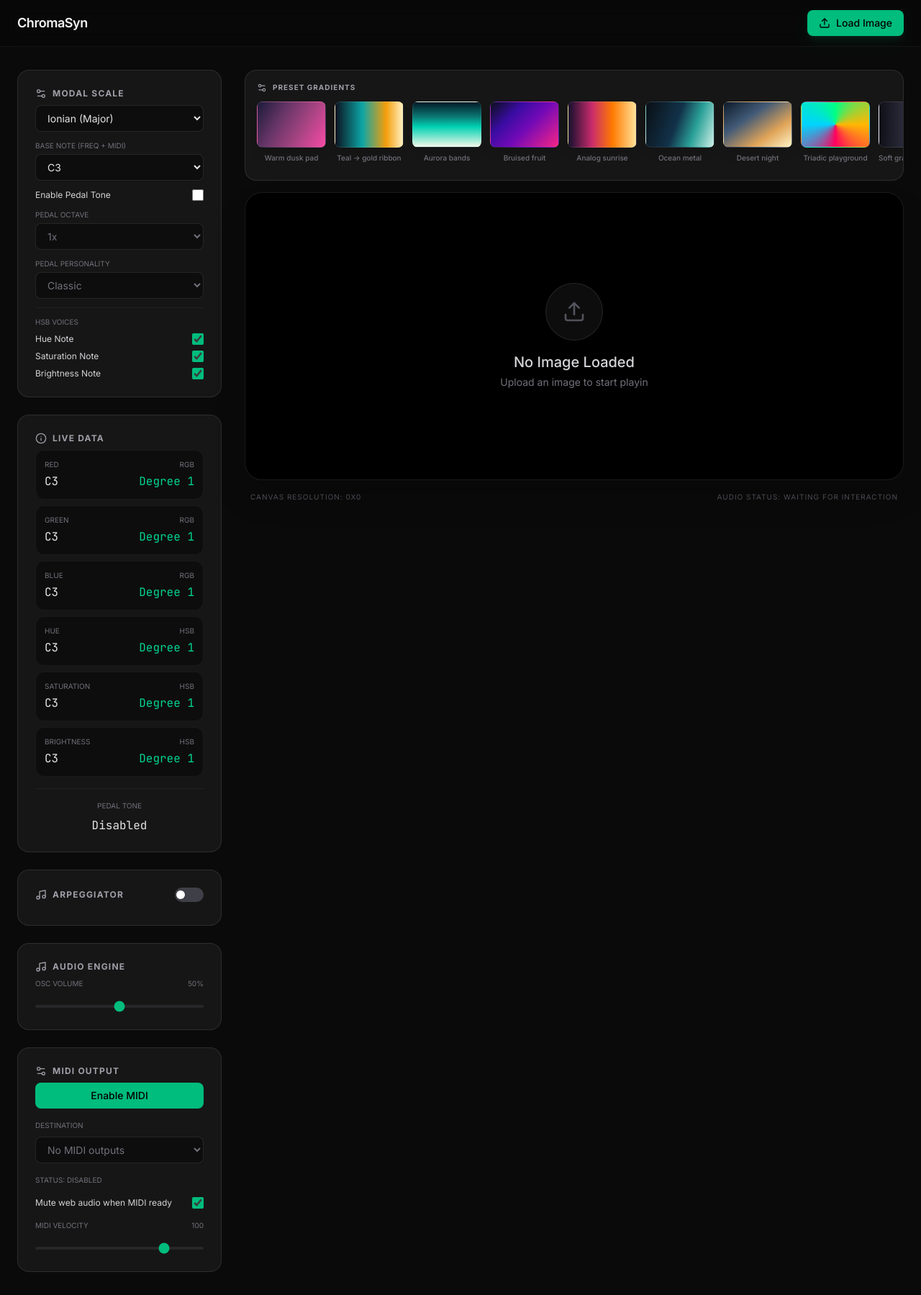
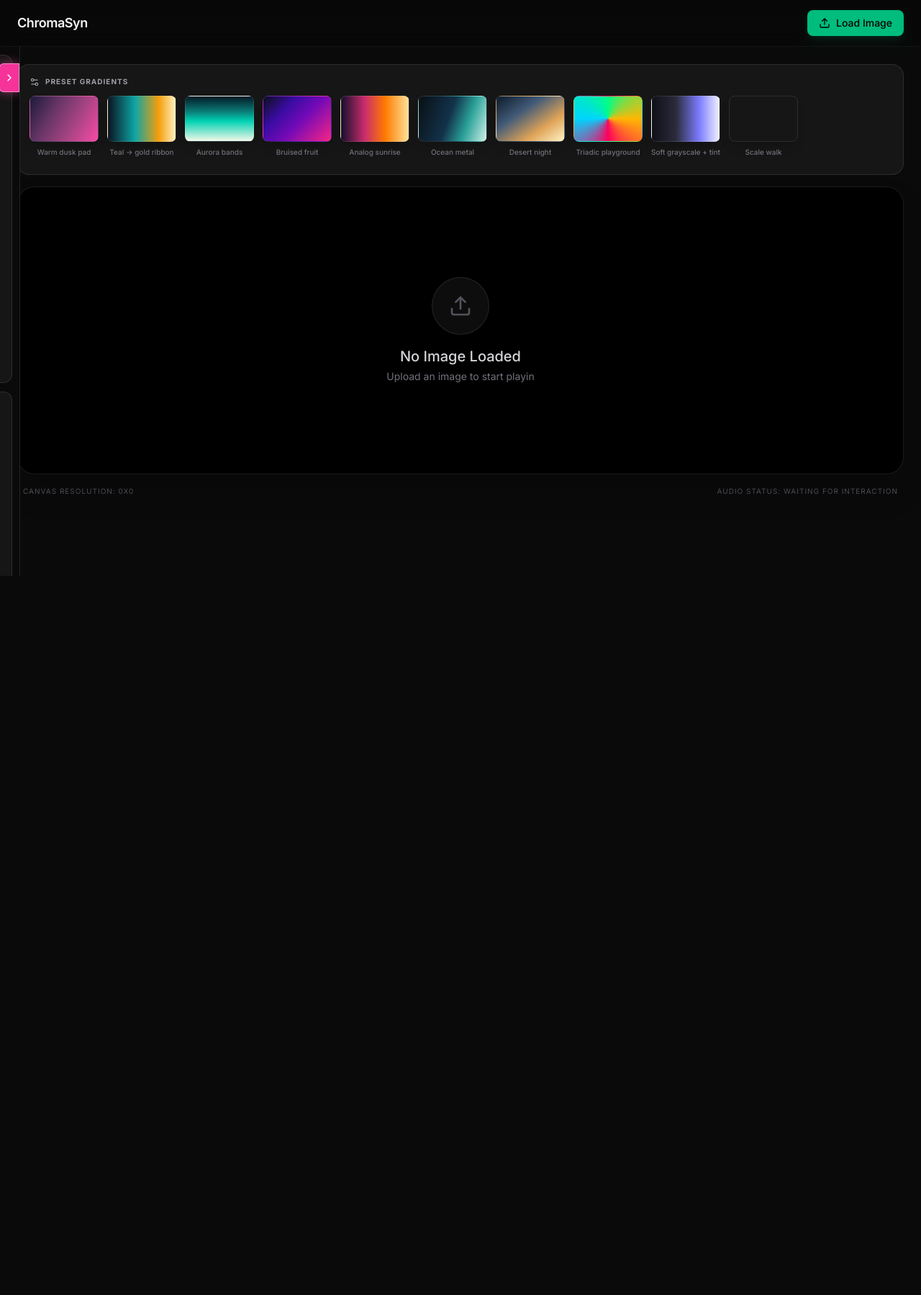
Before and after one commit to OliviaLaBorde/ChromaSyn, a React (Vite) app: page / in a window 1280 px wide. Shown: the whole page at 72% size. After the commit the page ends 800 px from the top, so only its background shows below. Built offline with nearby package versions, Linux system fonts and the light colour scheme.

Commit message:
ui rework

```diff
--- a/src/App.tsx
+++ b/src/App.tsx
@@ -1,5 +1,5 @@
 import React, { useState, useRef, useEffect, useCallback, useMemo } from 'react';
-import { Upload, Music, Settings2, Info } from 'lucide-react';
+import { Upload, Music, Settings2, Info, ChevronDown, ChevronLeft, ChevronRight } from 'lucide-react';
 import { motion, AnimatePresence } from 'motion/react';
 import { useMidiOutput } from './useMidiOutput';
 
@@ -38,6 +38,7 @@ type VoiceMappingConfig = {
 type VoiceMappingById = Record<VoiceId, VoiceMappingConfig>;
 
 type PedalPersonality = 'classic' | 'anchor' | 'inertia' | 'edge-walk';
+type ControlPanelId = 'scale' | 'arp' | 'audio' | 'midi';
 
 const SCALES: Scale[] = [
   { name: 'Ionian (Major)', intervals: [0, 2, 4, 5, 7, 9, 11] },
@@ -96,6 +97,8 @@ const PRESETS = [
   { name: 'Soft grayscale + tint', gradient: 'linear-gradient(90deg, #101018 0%, #2a2a3a 35%, #7c7cff 70%, #f2f2ff 100%)' },
   { name: 'Scale walk', gradient: 'special:scale-walk' },
 ];
+
+const PANEL_SHELL_CLASS = 'bg-white/5 rounded-xl p-4 border border-white/10';
 
 // --- Helper Functions ---
 
@@ -217,6 +220,14 @@ export default function App() {
   const [pedalPersonality, setPedalPersonality] = useState<PedalPersonality>('classic');
   const [oscillatorVolume, setOscillatorVolume] = useState(50);
   const [voiceMappingConfig, setVoiceMappingConfig] = useState<VoiceMappingById>(() => getDefaultVoiceMappingConfig());
+  const [openPanels, setOpenPanels] = useState<Record<ControlPanelId, boolean>>({
+    scale: true,
+    arp: false,
+    audio: false,
+    midi: false,
+  });
+  const [isSidebarPinned, setIsSidebarPinned] = useState(false);
+  const [isSidebarHovered, setIsSidebarHovered] = useState(false);
 
   const {
     enable: enableMidi,
@@ -900,6 +911,35 @@ export default function App() {
     });
   }, [baseMidiNote, currentHSB, currentRGB, currentScale, getRawVoiceValue, voiceMappingConfig]);
 
+  const togglePanel = useCallback((panelId: ControlPanelId) => {
+    setOpenPanels((prev) => ({
+      ...prev,
+      [panelId]: !prev[panelId],
+    }));
+  }, []);
+  const isSidebarOpen = isSidebarPinned || isSidebarHovered;
+
+  const renderPanelHeader = useCallback(
+    (panelId: ControlPanelId, title: string, icon: React.ReactNode) => {
+      const isOpen = openPanels[panelId];
+      return (
+        <button
+          type="button"
+          onClick={() => togglePanel(panelId)}
+          className="w-full flex items-center justify-between gap-3 text-zinc-300 hover:text-zinc-100 transition-colors"
+          aria-expanded={isOpen}
+        >
+          <div className="flex items-center gap-2 text-zinc-400">
+            {icon}
+            <h2 className="text-[11px] font-bold uppercase tracking-widest">{title}</h2>
+          </div>
+          <ChevronDown className={`w-4 h-4 text-zinc-500 transition-transform ${isOpen ? 'rotate-180' : ''}`} />
+        </button>
+      );
+    },
+    [openPanels, togglePanel],
+  );
+
   const previewPedalDegree = resolvePedalDegree(currentRGB.r, currentRGB.g, currentRGB.b, false);
   const previewPedalSemitones = previewPedalDegree ? currentScale.intervals[previewPedalDegree - 1] : null;
   const previewPedalBaseNote = previewPedalSemitones !== null ? baseMidiNote + previewPedalSemitones : null;
@@ -909,7 +949,7 @@ export default function App() {
   const previewPedalNoteName = previewPedalMidiNote !== null ? midiNoteToName(previewPedalMidiNote) : null;
 
   return (
-    <div className="min-h-screen bg-[#0a0a0a] text-zinc-100 font-sans selection:bg-emerald-500/30">
+    <div className="min-h-screen overflow-x-hidden bg-[#0a0a0a] text-zinc-100 font-sans selection:bg-emerald-500/30">
       {/* Header */}
       <header className="border-b border-white/5 bg-black/20 backdrop-blur-md sticky top-0 z-50">
         <div className="max-w-7xl mx-auto px-6 h-16 flex items-center justify-between">
@@ -927,22 +967,67 @@ export default function App() {
         </div>
       </header>
 
-      <main className="max-w-7xl mx-auto px-6 py-8 grid grid-cols-1 lg:grid-cols-4 gap-8">
-        {/* Sidebar Controls */}
-        <aside className="lg:col-span-1 space-y-6">
-          <section className="bg-white/5 rounded-2xl p-6 border border-white/10 space-y-4">
-            <div className="flex items-center gap-2 text-zinc-400 mb-2">
-              <Settings2 className="w-4 h-4" />
-              <h2 className="text-xs font-bold uppercase tracking-widest">Modal Scale</h2>
+      <div
+        className={`fixed left-0 top-16 z-40 h-[calc(100vh-4rem)] w-[300px] transition-transform duration-200 ${
+          isSidebarOpen ? 'translate-x-0' : '-translate-x-[calc(100%-28px)]'
+        }`}
+        onMouseEnter={() => setIsSidebarHovered(true)}
+        onMouseLeave={() => setIsSidebarHovered(false)}
+      >
+        <aside
+          className={`relative h-full bg-[#0b0b0b]/95 backdrop-blur-md border-r border-white/10 px-2.5 py-3 space-y-3 ${
+            isSidebarOpen ? 'overflow-y-auto' : 'overflow-hidden'
+          }`}
+        >
+          <button
+            type="button"
+            onClick={() => setIsSidebarPinned((prev) => !prev)}
+            className="absolute right-0 top-6 h-10 w-7 rounded-l-md bg-pink-500 border border-pink-300/80 shadow-[0_0_14px_rgba(236,72,153,0.55)] flex items-center justify-center text-white hover:bg-pink-400 hover:shadow-[0_0_18px_rgba(244,114,182,0.75)]"
+            title={isSidebarPinned ? 'Unpin Controls' : 'Pin Controls'}
+            aria-label={isSidebarPinned ? 'Unpin Controls' : 'Pin Controls'}
+          >
+            {isSidebarOpen ? <ChevronLeft className="w-4 h-4" /> : <ChevronRight className="w-4 h-4" />}
+          </button>
+
+          {/* live data feed */}
+          <section className={`${PANEL_SHELL_CLASS} space-y-3`}>
+            <div className="flex items-center gap-2 text-zinc-400">
+              <Info className="w-3.5 h-3.5" />
+              <h2 className="text-[11px] font-bold uppercase tracking-widest">Live Data</h2>
             </div>
-            <div className="space-y-3">
+            <div className="space-y-1.5">
+              {liveVoiceRows.map((voice) => (
+                <div key={voice.id} className="bg-black/40 rounded-lg p-2 border border-white/5">
+                  <div className="flex items-center justify-between text-[9px] uppercase text-zinc-500">
+                    <span>{voice.label}</span>
+                    <span>{voice.source}</span>
+                  </div>
+                  <div className="mt-1 flex items-center justify-between font-mono text-xs">
+                    <span className="text-zinc-200">{voice.enabled ? voice.noteName : 'Muted'}</span>
+                    <span className="text-emerald-400">Deg {voice.degree}</span>
+                  </div>
+                </div>
+              ))}
+            </div>
+            <div className="pt-2 border-t border-white/5">
+              <div className="text-[9px] text-zinc-500 uppercase mb-1 text-center">Pedal Tone</div>
+              <div className="text-center font-mono text-xs text-zinc-200">
+                {isPedalToneEnabled && previewPedalDegree && previewPedalNoteName ? `Degree ${previewPedalDegree} - ${previewPedalNoteName} (${pedalPersonality})` : 'Disabled'}
+              </div>
+            </div>
+          </section>
+
+          <section className={PANEL_SHELL_CLASS}>
+            {renderPanelHeader('scale', 'Modal Scale', <Settings2 className="w-3.5 h-3.5" />)}
+            {openPanels.scale && (
+              <div className="mt-3 space-y-2.5">
                 <select
                   value={currentScale.name}
                   onChange={(e) => {
                     const selected = SCALES.find((scale) => scale.name === e.target.value);
                     if (selected) setCurrentScale(selected);
                   }}
-                className="w-full bg-black/40 border border-white/10 rounded-lg px-3 py-2 text-sm text-zinc-200"
+                  className="w-full bg-black/40 border border-white/10 rounded-lg px-2.5 py-1.5 text-xs text-zinc-200"
                 >
                   {SCALES.map((scale) => (
                     <option key={scale.name} value={scale.name}>
@@ -951,11 +1036,11 @@ export default function App() {
                   ))}
                 </select>
                 <div className="space-y-1">
-                <div className="text-[10px] text-zinc-500 uppercase">Base Note (Freq + MIDI)</div>
+                  <div className="text-[9px] text-zinc-500 uppercase">Base Note (Freq + MIDI)</div>
                   <select
                     value={String(baseMidiNote)}
                     onChange={(e) => setBaseMidiNote(parseInt(e.target.value, 10))}
-                  className="w-full bg-black/40 border border-white/10 rounded-lg px-3 py-2 text-sm text-zinc-200"
+                    className="w-full bg-black/40 border border-white/10 rounded-lg px-2.5 py-1.5 text-xs text-zinc-200"
                   >
                     {BASE_NOTE_OPTIONS.map((option) => (
                       <option key={option.midiNote} value={option.midiNote}>
@@ -964,7 +1049,7 @@ export default function App() {
                     ))}
                   </select>
                 </div>
-              <label className="flex items-center justify-between gap-3 text-xs text-zinc-300">
+                <label className="flex items-center justify-between gap-2 text-xs text-zinc-300">
                   <span>Enable Pedal Tone</span>
                   <input
                     type="checkbox"
@@ -974,12 +1059,12 @@ export default function App() {
                   />
                 </label>
                 <div className="space-y-1">
-                <div className="text-[10px] text-zinc-500 uppercase">Pedal Octave</div>
+                  <div className="text-[9px] text-zinc-500 uppercase">Pedal Octave</div>
                   <select
                     value={String(pedalOctaveMultiplier)}
                     onChange={(e) => setPedalOctaveMultiplier(parseInt(e.target.value, 10) as 1 | 2 | 3)}
                     disabled={!isPedalToneEnabled}
-                  className="w-full bg-black/40 border border-white/10 rounded-lg px-3 py-2 text-sm text-zinc-200 disabled:text-zinc-500"
+                    className="w-full bg-black/40 border border-white/10 rounded-lg px-2.5 py-1.5 text-xs text-zinc-200 disabled:text-zinc-500"
                   >
                     <option value="1">1x</option>
                     <option value="2">2x</option>
@@ -987,12 +1072,12 @@ export default function App() {
                   </select>
                 </div>
                 <div className="space-y-1">
-                <div className="text-[10px] text-zinc-500 uppercase">Pedal Personality</div>
+                  <div className="text-[9px] text-zinc-500 uppercase">Pedal Personality</div>
                   <select
                     value={pedalPersonality}
                     onChange={(e) => setPedalPersonality(e.target.value as PedalPersonality)}
                     disabled={!isPedalToneEnabled}
-                  className="w-full bg-black/40 border border-white/10 rounded-lg px-3 py-2 text-sm text-zinc-200 disabled:text-zinc-500"
+                    className="w-full bg-black/40 border border-white/10 rounded-lg px-2.5 py-1.5 text-xs text-zinc-200 disabled:text-zinc-500"
                   >
                     {PEDAL_PERSONALITIES.map((personality) => (
                       <option key={personality.value} value={personality.value}>
@@ -1001,9 +1086,9 @@ export default function App() {
                     ))}
                   </select>
                 </div>
-              <div className="pt-3 border-t border-white/5 space-y-2">
-                <div className="text-[10px] text-zinc-500 uppercase">HSB Voices</div>
-                <label className="flex items-center justify-between gap-3 text-xs text-zinc-300">
+                <div className="pt-2 border-t border-white/5 space-y-1.5">
+                  <div className="text-[9px] text-zinc-500 uppercase">HSB Voices</div>
+                  <label className="flex items-center justify-between gap-2 text-xs text-zinc-300">
                     <span>Hue Note</span>
                     <input
                       type="checkbox"
@@ -1012,7 +1097,7 @@ export default function App() {
                       className="h-4 w-4 accent-emerald-500"
                     />
                   </label>
-                <label className="flex items-center justify-between gap-3 text-xs text-zinc-300">
+                  <label className="flex items-center justify-between gap-2 text-xs text-zinc-300">
                     <span>Saturation Note</span>
                     <input
                       type="checkbox"
@@ -1021,7 +1106,7 @@ export default function App() {
                       className="h-4 w-4 accent-emerald-500"
                     />
                   </label>
-                <label className="flex items-center justify-between gap-3 text-xs text-zinc-300">
+                  <label className="flex items-center justify-between gap-2 text-xs text-zinc-300">
                     <span>Brightness Note</span>
                     <input
                       type="checkbox"
@@ -1032,43 +1117,15 @@ export default function App() {
                   </label>
                 </div>
               </div>
+            )}
           </section>
 
-          {/* live data feed */}
-          <section className="bg-white/5 rounded-2xl p-6 border border-white/10 space-y-4">
-            <div className="flex items-center gap-2 text-zinc-400 mb-2">
-              <Info className="w-4 h-4" />
-              <h2 className="text-xs font-bold uppercase tracking-widest">Live Data</h2>
-            </div>
-            <div className="space-y-2">
-              {liveVoiceRows.map((voice) => (
-                <div key={voice.id} className="bg-black/40 rounded-xl p-3 border border-white/5">
-                  <div className="flex items-center justify-between text-[10px] uppercase text-zinc-500">
-                    <span>{voice.label}</span>
-                    <span>{voice.source}</span>
-                  </div>
-                  <div className="mt-1 flex items-center justify-between font-mono">
-                    <span className="text-zinc-200">{voice.enabled ? voice.noteName : 'Muted'}</span>
-                    <span className="text-emerald-400">Degree {voice.degree}</span>
-                  </div>
-                </div>
-              ))}
-            </div>
-            <div className="pt-4 border-t border-white/5">
-              <div className="text-[10px] text-zinc-500 uppercase mb-2 text-center">Pedal Tone</div>
-              <div className="text-center font-mono text-zinc-200">
-                {isPedalToneEnabled && previewPedalDegree && previewPedalNoteName ? `Degree ${previewPedalDegree} - ${previewPedalNoteName} (${pedalPersonality})` : 'Disabled'}
-              </div>
-            </div>
-          </section>
-
-
-          <section className="bg-white/5 rounded-2xl p-6 border border-white/10 space-y-4">
-            <div className="flex items-center justify-between text-zinc-400 mb-2">
-              <div className="flex items-center gap-2">
-                <Music className="w-4 h-4" />
-                <h2 className="text-xs font-bold uppercase tracking-widest">Arpeggiator</h2>
-              </div>
+          <section className={PANEL_SHELL_CLASS}>
+            {renderPanelHeader('arp', 'Arpeggiator', <Music className="w-3.5 h-3.5" />)}
+            {openPanels.arp && (
+              <div className="mt-3 space-y-2">
+                <div className="flex items-center justify-between text-xs text-zinc-300">
+                  <span>Enabled</span>
                   <button
                     onClick={() => setIsArpEnabled(!isArpEnabled)}
                     className={`w-10 h-5 rounded-full transition-colors relative ${isArpEnabled ? 'bg-emerald-500' : 'bg-zinc-700'}`}
@@ -1076,10 +1133,9 @@ export default function App() {
                     <motion.div animate={{ x: isArpEnabled ? 20 : 2 }} className="absolute top-1 w-3 h-3 bg-white rounded-full shadow-sm" />
                   </button>
                 </div>
-
                 {isArpEnabled && (
-              <div className="space-y-3 pt-2">
-                <div className="flex justify-between text-[10px] text-zinc-500 uppercase">
+                  <div className="space-y-2">
+                    <div className="flex justify-between text-[9px] text-zinc-500 uppercase">
                       <span>Speed</span>
                       <span>{arpSpeed}ms</span>
                     </div>
@@ -1102,15 +1158,15 @@ export default function App() {
                     </div>
                   </div>
                 )}
+              </div>
+            )}
           </section>
 
-          <section className="bg-white/5 rounded-2xl p-6 border border-white/10 space-y-4">
-            <div className="flex items-center gap-2 text-zinc-400 mb-2">
-              <Music className="w-4 h-4" />
-              <h2 className="text-xs font-bold uppercase tracking-widest">Audio Engine</h2>
-            </div>
-            <div className="space-y-2">
-              <div className="flex justify-between text-[10px] text-zinc-500 uppercase">
+          <section className={PANEL_SHELL_CLASS}>
+            {renderPanelHeader('audio', 'Audio Engine', <Music className="w-3.5 h-3.5" />)}
+            {openPanels.audio && (
+              <div className="mt-3 space-y-2">
+                <div className="flex justify-between text-[9px] text-zinc-500 uppercase">
                   <span>Osc Volume</span>
                   <span>{oscillatorVolume}%</span>
                 </div>
@@ -1124,26 +1180,26 @@ export default function App() {
                   className="w-full accent-emerald-500 h-1 bg-zinc-800 rounded-lg appearance-none cursor-pointer"
                 />
               </div>
+            )}
           </section>
 
-          <section className="bg-white/5 rounded-2xl p-6 border border-white/10 space-y-4">
-            <div className="flex items-center gap-2 text-zinc-400 mb-2">
-              <Settings2 className="w-4 h-4" />
-              <h2 className="text-xs font-bold uppercase tracking-widest">MIDI Output</h2>
-            </div>
+          <section className={PANEL_SHELL_CLASS}>
+            {renderPanelHeader('midi', 'MIDI Output', <Settings2 className="w-3.5 h-3.5" />)}
+            {openPanels.midi && (
+              <div className="mt-3 space-y-2">
                 <button
                   onClick={() => void enableMidi()}
-              className="w-full px-4 py-2 bg-emerald-500 hover:bg-emerald-400 text-black rounded-lg transition-all active:scale-95 font-medium text-sm"
+                  className="w-full px-3 py-1.5 bg-emerald-500 hover:bg-emerald-400 text-black rounded-lg transition-all active:scale-95 font-medium text-xs"
                 >
                   Enable MIDI
                 </button>
-            <div className="space-y-2">
-              <div className="text-[10px] text-zinc-500 uppercase">Destination</div>
+                <div className="space-y-1">
+                  <div className="text-[9px] text-zinc-500 uppercase">Destination</div>
                   <select
                     value={selectedOutputId}
                     onChange={(e) => setSelectedOutputId(e.target.value)}
                     disabled={midiOutputs.length === 0}
-                className="w-full bg-black/40 border border-white/10 rounded-lg px-3 py-2 text-sm text-zinc-200 disabled:text-zinc-500"
+                    className="w-full bg-black/40 border border-white/10 rounded-lg px-2.5 py-1.5 text-xs text-zinc-200 disabled:text-zinc-500"
                   >
                     {midiOutputs.length === 0 ? (
                       <option value="">No MIDI outputs</option>
@@ -1156,8 +1212,8 @@ export default function App() {
                     )}
                   </select>
                 </div>
-            <div className="text-[10px] text-zinc-500 uppercase">Status: {midiStatusText[midiStatus] ?? midiStatus}</div>
-            <label className="flex items-center justify-between gap-3 text-xs text-zinc-300">
+                <div className="text-[9px] text-zinc-500 uppercase">Status: {midiStatusText[midiStatus] ?? midiStatus}</div>
+                <label className="flex items-center justify-between gap-2 text-xs text-zinc-300">
                   <span>Mute web audio when MIDI ready</span>
                   <input
                     type="checkbox"
@@ -1166,8 +1222,8 @@ export default function App() {
                     className="h-4 w-4 accent-emerald-500"
                   />
                 </label>
-            <div className="space-y-2">
-              <div className="flex justify-between text-[10px] text-zinc-500 uppercase">
+                <div className="space-y-1">
+                  <div className="flex justify-between text-[9px] text-zinc-500 uppercase">
                     <span>MIDI Velocity</span>
                     <span>{midiVelocity}</span>
                   </div>
@@ -1182,14 +1238,15 @@ export default function App() {
                   />
                 </div>
                 {midiError && <div className="text-[11px] text-red-400">{midiError}</div>}
+              </div>
+            )}
           </section>
+        </aside>
+      </div>
 
-
-
-        </aside>
-
+      <main className="max-w-7xl mx-auto px-4 sm:px-6 py-6">
         {/* Canvas Area */}
-        <div className="lg:col-span-3 space-y-4">
+        <div className="space-y-4">
           <div className="bg-white/5 rounded-2xl p-4 border border-white/10 mb-4 overflow-x-auto">
             <div className="flex items-center gap-2 text-zinc-400 mb-3">
               <Settings2 className="w-3.5 h-3.5" />
```
Lines whose indentation alone changed are shown as unchanged.
